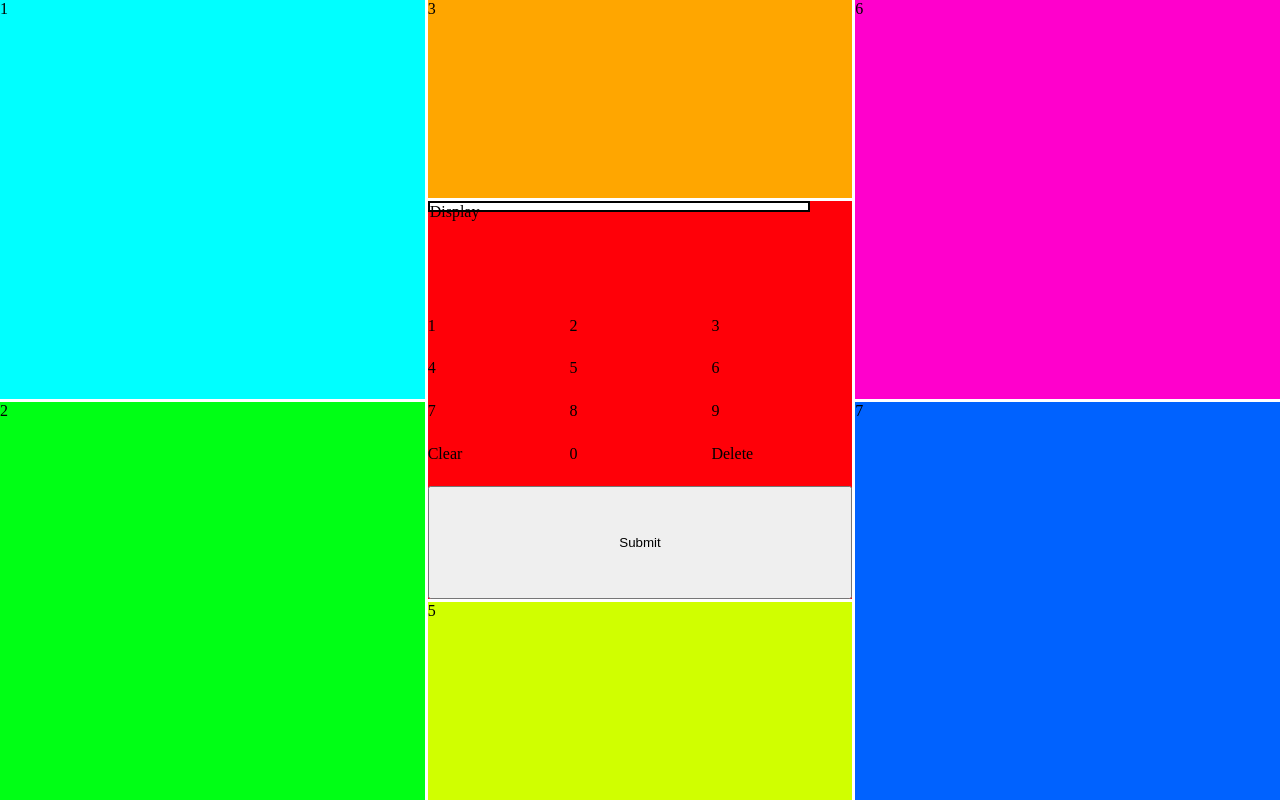
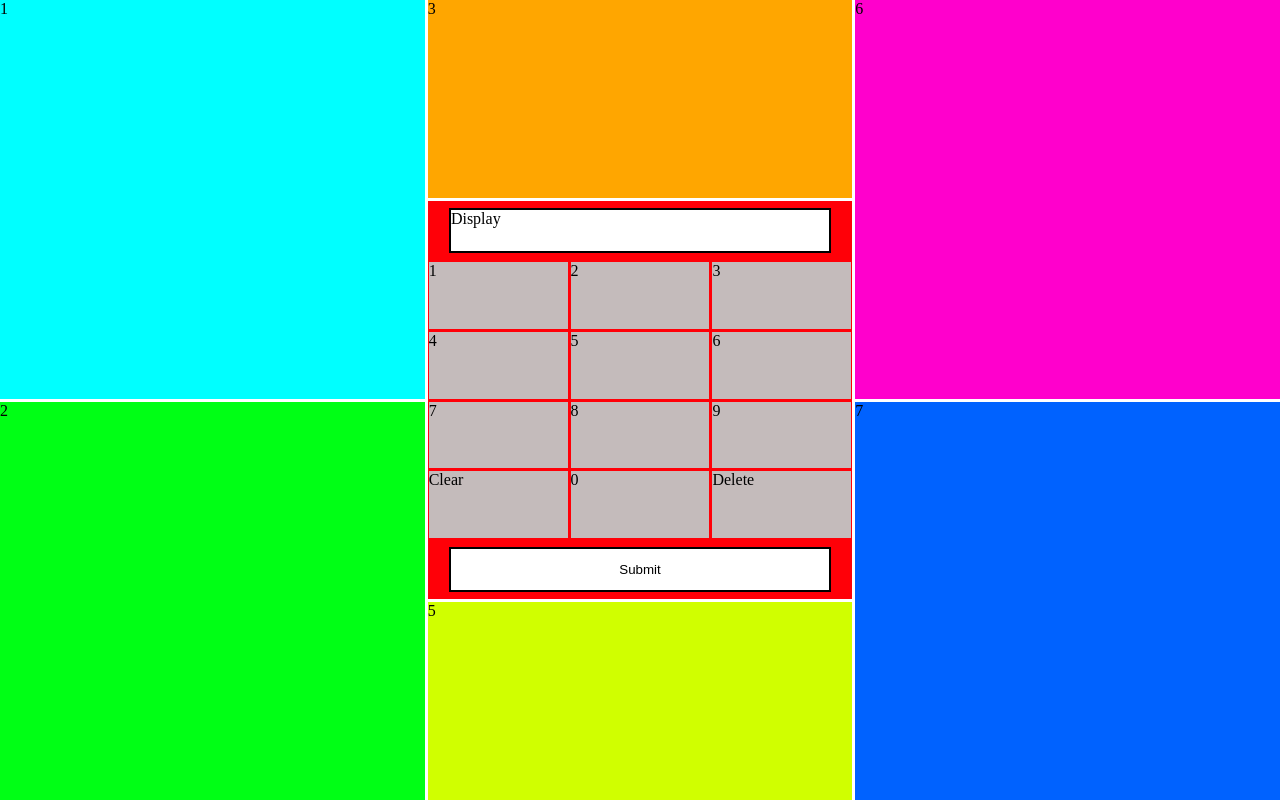
Before and after one commit to UweK17/dartscoreboard, a React (Create React App) app: page / in a window 1280 px wide. Built offline with nearby package versions, Linux system fonts and the light colour scheme.

Commit message:
Layouts fertig, funktionalität beginnt

```diff
--- a/src/components/Calculator.js
+++ b/src/components/Calculator.js
@@ -21,7 +21,7 @@ const Calculator = () => {
         <div class="div0"> 0</div>
         <div class="divDelete"> Delete</div>
       </div>
-      <button>Submit</button>
+      <button className="scoreSubmit">Submit</button>
     </>
   )
 }
--- a/src/styles/app.css
+++ b/src/styles/app.css
@@ -32,6 +32,7 @@
 .middleMiddle {
   grid-area: 2 / 2 / 4 / 3;
   display: grid;
+  grid-template-rows: 15% auto 15%;
   background-color: rgb(255, 0, 8);
 }
 
--- a/src/styles/calculator.css
+++ b/src/styles/calculator.css
@@ -1,8 +1,10 @@
 .display {
   width: 90%;
-  height: 10%;
+  height: 75%;
   background-color: white;
   border: 2px solid black;
+  align-self: center;
+  margin: auto;
 }
 
 .calculatorLayout {
@@ -13,17 +15,40 @@
   grid-row-gap: 1px;
   }
 
-  .div1 {
-    grid-area: 1 / 1 / 2 / 2;
-  }
+  .div1 {grid-area: 1 / 1 / 2 / 2;  }
   .div2 { grid-area: 1 / 2 / 1 / 3; }
   .div3 { grid-area: 1 / 3 / 2 / 4; }
-  .div4 { grid-area: 2 / 1 / 2 / 3; }
+  .div4 { grid-area: 2 / 1 / 2 / 2; }
   .div5 { grid-area: 2 / 2 / 2 / 3; }
   .div6 { grid-area: 2 / 3 / 3 / 4; }
   .div7 { grid-area: 3 / 1 / 4 / 2; }
   .div8 { grid-area: 3 / 2 / 3 / 3; }
   .div9 { grid-area: 3 / 3 / 3 / 4; }
-  .divClear { grid-area: 4 / 1 / 4 / 4; }
+  .divClear { grid-area: 4 / 1 / 4 / 2; }
   .div0 { grid-area: 4 / 2 / 4 / 3; }
-  .divDelete { grid-area: 4 / 3 / 5 / 4; }
+  .divDelete { grid-area: 4 / 3 / 4 / 4; }
+
+  .div1,
+  .div2,
+  .div3,
+  .div4,
+  .div5,
+  .div6,
+  .div7,
+  .div8,
+  .div9,
+  .div0,
+  .divClear,
+  .divDelete {
+    background-color: rgb(196, 187, 187);
+    margin: 1px;
+  }
+
+  .scoreSubmit {
+    width: 90%;
+    height: 75%;
+    background-color: white;
+    border: 2px solid black;
+    align-self: center;
+    margin: auto;
+  }
```
